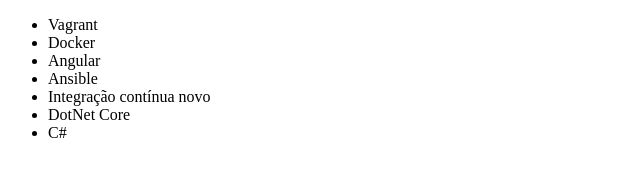
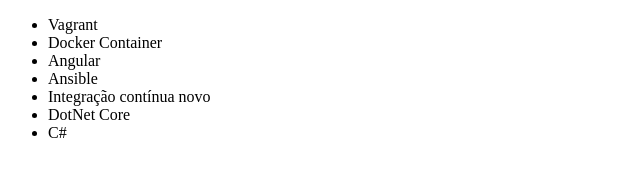
Before and after one commit to elielmoreira/alura-git, a plain HTML site: page index.html in a window 1280 px wide. Shown: the full height of the page, 0-640 px from the left. Drawn offline with Linux system fonts and the light colour scheme.

Commit message:
Correção de ítem do BODY

```diff
--- a/index.html
+++ b/index.html
@@ -7,7 +7,7 @@
 <body>
     <ul>
         <li>Vagrant</li>
-        <li>Docker </li>
+        <li>Docker Container </li>
         <li>Angular</li>
         <li>Ansible</li>
         <li>Integração contínua novo</li>
```
